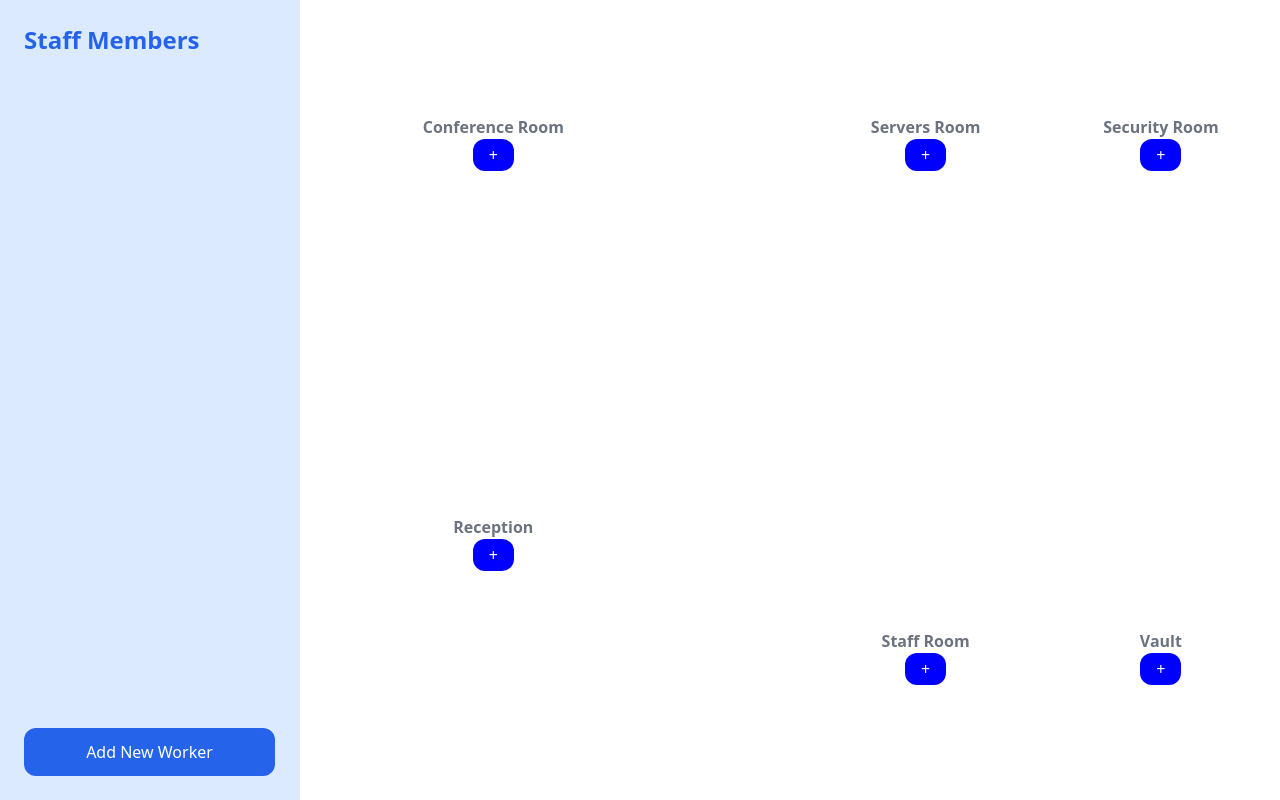
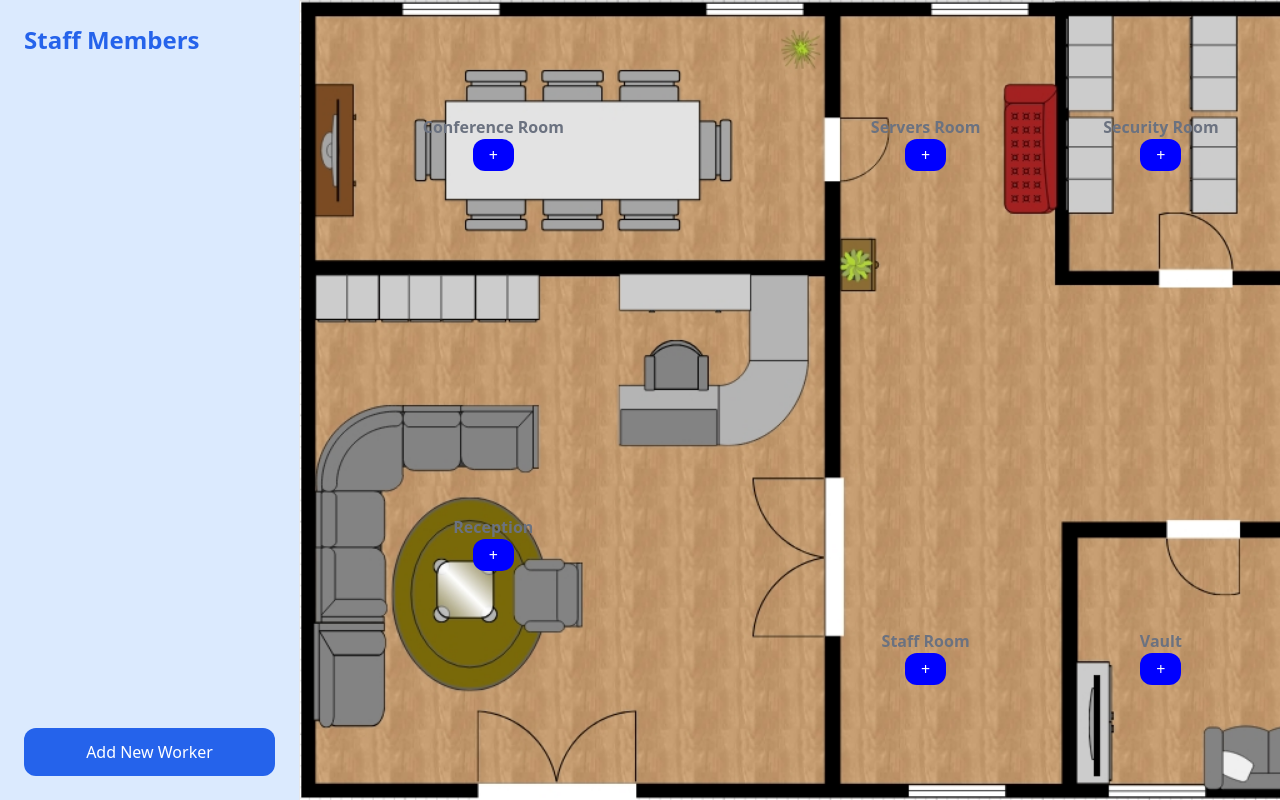
Before and after one commit to IlyassMQ/Brief-soutenance-croisee, a plain HTML site: page index.html in a window 1280 px wide. Drawn offline with nearby package versions, Linux system fonts and the light colour scheme; the site is published under a folder, as on GitHub Pages, so addresses that start at the root find nothing.

Commit message:
fix image

```diff
--- a/assets/styles/style.css
+++ b/assets/styles/style.css
@@ -25,7 +25,7 @@ input{
     flex: 1;
     height: 100vh;
     display: grid;
-    background-image: url("/assets/images/plan-69159a65c5684763515973.jpg");
+    background-image: url("../images/plan-69159a65c5684763515973.jpg");
     background-size: cover;
     background-repeat: no-repeat;
     grid-template-areas:"div1 div1 div2 div3 div4"
```
